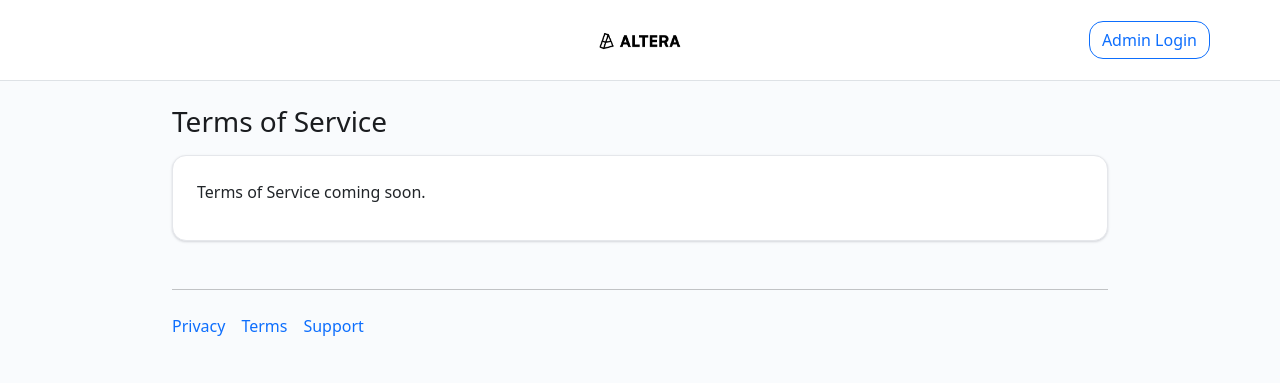
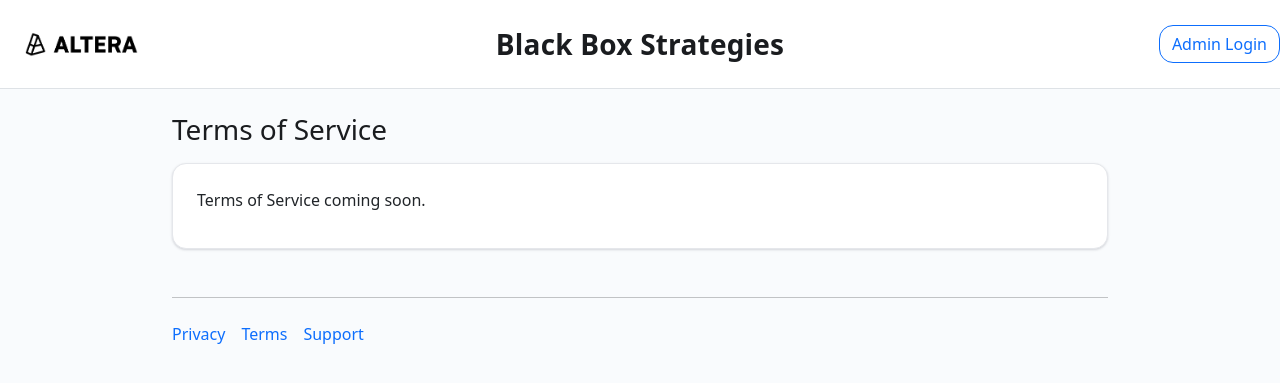
Before and after one commit to nworley97/resume-audit-sandbox, a Flask app: page /terms in a window 1280 px wide. Shown: the top 383 px of the page. Run offline with Flask 3, Linux system fonts and the light colour scheme.

Commit message:
Centering logo and sizing

```diff
--- a/static/css/app.css
+++ b/static/css/app.css
@@ -96,4 +96,30 @@ html, body{
 .brand-title { font-weight: 800; font-size: 1.375rem; letter-spacing: .2px; } /* ~22px, bold */
 @media (min-width: 992px){
   .brand-title { font-size: 1.5rem; } /* ~24px on desktop */
+
+  /* Navbar: left logo + centered title */
+.brand-logo-left {
+  height: 44px;           /* make logo bigger */
+  width: auto;
+  margin-left: .25rem;    /* hug the left edge */
 }
+
+.navbar-center-title {
+  position: absolute;
+  left: 50%;
+  top: 50%;
+  transform: translate(-50%, -50%);
+  font-weight: 800;
+  letter-spacing: .2px;
+  white-space: nowrap;
+  font-size: 1.35rem;     /* ~21.6px on mobile/tablet */
+}
+
+@media (min-width: 768px){
+  .navbar-center-title { font-size: 1.6rem; }   /* ~25.6px */
+}
+@media (min-width: 1200px){
+  .navbar-center-title { font-size: 1.75rem; }  /* ~28px */
+}
+
+}
--- a/templates/base.html
+++ b/templates/base.html
@@ -9,18 +9,23 @@
 </head>
 <body>
   <nav class="navbar navbar-light bg-white border-bottom">
-    <!-- Center brand; controls on the right -->
-    <div class="container position-relative" style="min-height:64px;">
-      <!-- Centered brand/logo (reverted layout) -->
-      <a class="navbar-brand position-absolute top-50 start-50 translate-middle"
+    <!-- Left logo, centered title, right controls -->
+    <div class="container-fluid position-relative" style="min-height:72px;">
+      <!-- Left: logo hugs the left -->
+      <a class="navbar-brand d-flex align-items-center"
          href="{{ url_for('recruiter') if current_user.is_authenticated else url_for('home') }}"
          aria-label="Black Box Strategies">
         <img src="{{ url_for('static', filename='img/logo.png') }}"
-             alt="Black Box Strategies" height="32"
-             onerror="this.replaceWith(document.createTextNode('Black Box Strategies'))">
+             alt="Black Box Strategies" class="brand-logo-left"
+             onerror="this.style.display='none'">
       </a>
 
-      <!-- Right-side controls (unchanged) -->
+      <!-- Center: big company title (change text here if you want 'Technologies') -->
+      <div class="navbar-center-title text-center">
+        Black Box Strategies
+      </div>
+
+      <!-- Right: auth/links (unchanged) -->
       {% if current_user.is_authenticated %}
         <div class="d-flex align-items-center position-absolute end-0 top-50 translate-middle-y">
           <a class="btn btn-outline-secondary me-2" href="{{ url_for('recruiter') }}">Recruiter</a>
```
